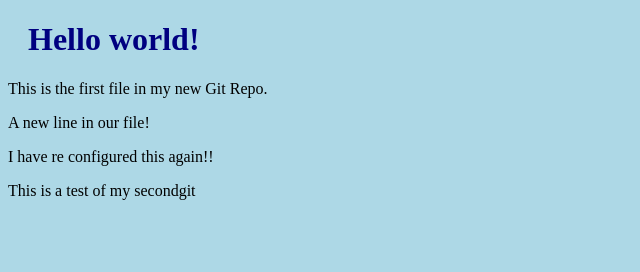
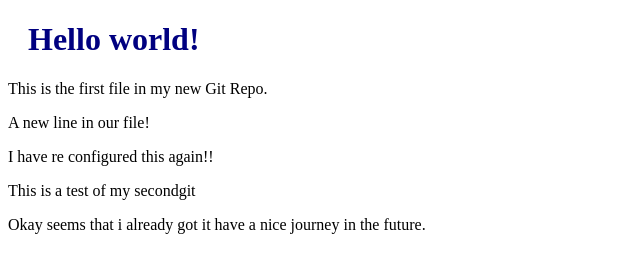
Before and after one commit to smasher44/myfirstgit, a plain HTML site: page index.html in a window 1280 px wide. Shown: the whole page, without its empty margins (0-640 px from the left). Drawn offline with Linux system fonts and the light colour scheme.

Commit message:
Final test done

```diff
--- a/bluestyle.css
+++ b/bluestyle.css
@@ -1,4 +1,4 @@
-body {
+sbody {
     background-color: lightblue;
     }
 
--- a/index.html
+++ b/index.html
@@ -10,5 +10,8 @@
     <p>A new line in our file!</p>
     <p>I have re configured this again!!</p>
     <p>This is a test of my secondgit</p>
+    <p>Okay seems that i already got it have
+       a nice journey in the future.
+    </p>
 </body>
 </html>
```
